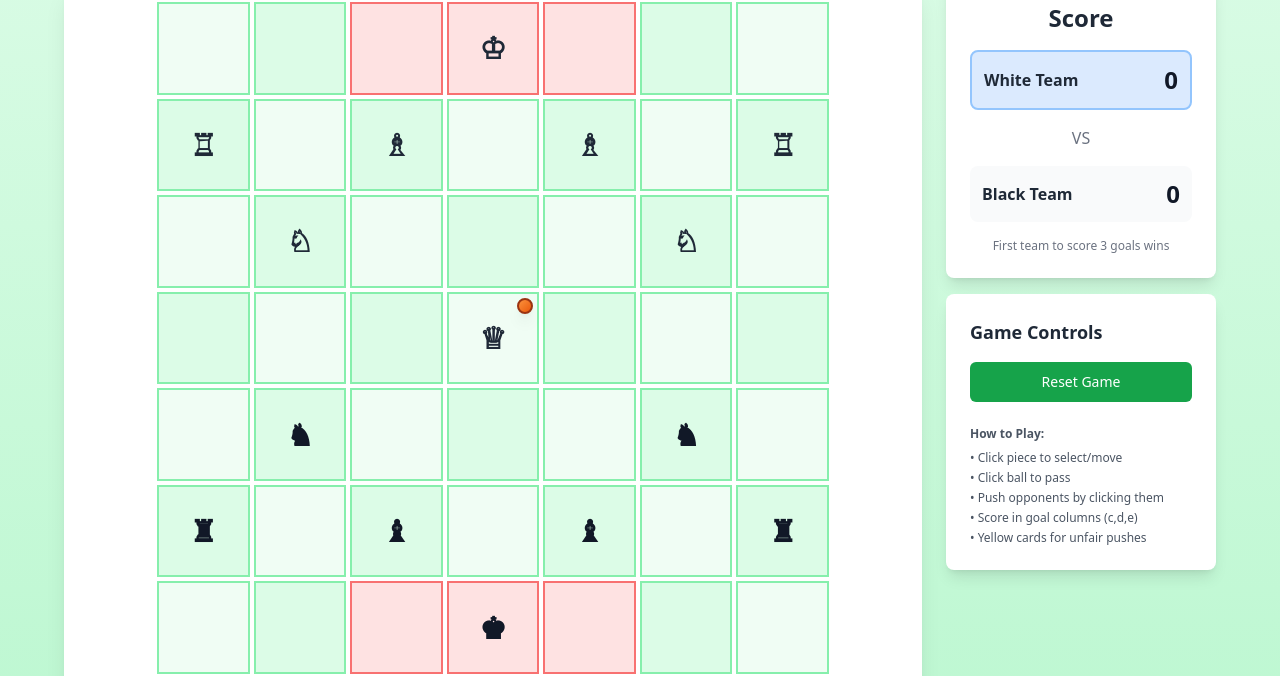
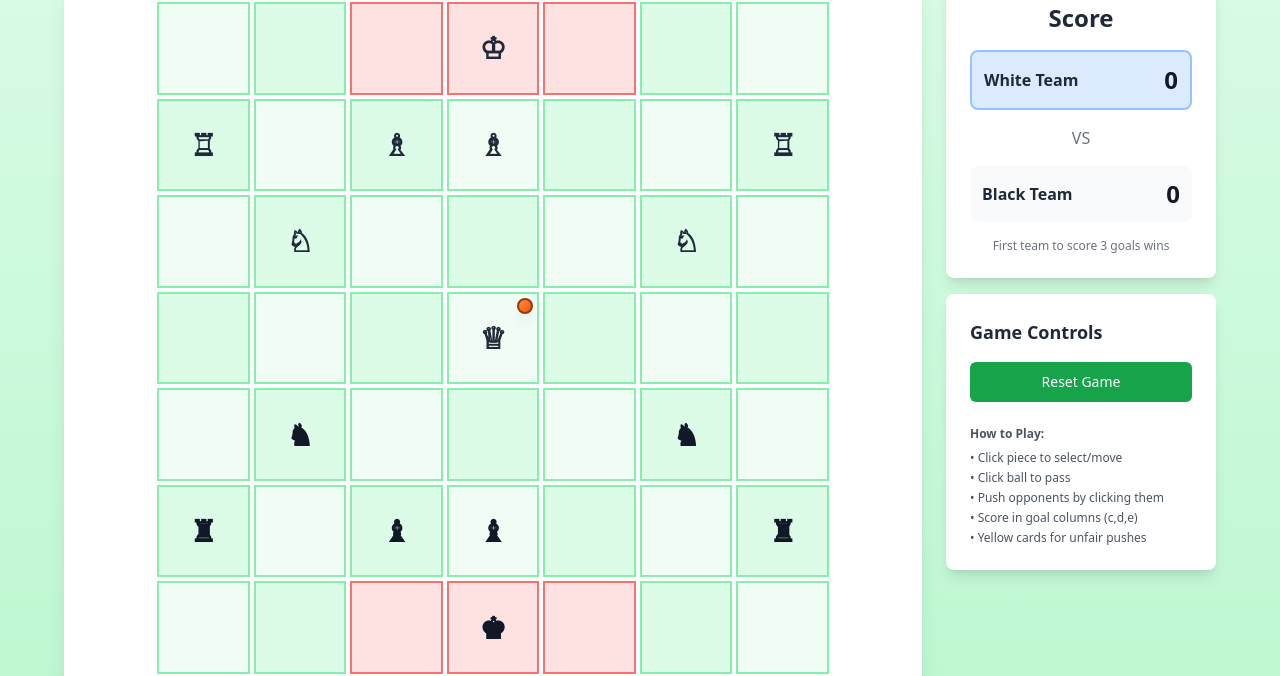
Before and after one commit to OmkarABarve/ChessPassers, a React (Vite) app: page / in a window 1280 px wide. Shown: the part 138-814 px from the top of the page. Built offline with nearby package versions, Linux system fonts and the light colour scheme.

Commit message:
Move bishops to left squares
Adjust starting positions of bishops to the left squares.

```diff
--- a/src/components/ChessFootball.tsx
+++ b/src/components/ChessFootball.tsx
@@ -9,7 +9,7 @@ const INITIAL_PIECES: Piece[] = [
   // White pieces
   { id: 'w-king', type: 'king', color: 'white', position: { row: 0, col: 3 }, cards: [] },
   { id: 'w-bishop1', type: 'bishop', color: 'white', position: { row: 1, col: 2 }, cards: [] },
-  { id: 'w-bishop2', type: 'bishop', color: 'white', position: { row: 1, col: 4 }, cards: [] },
+  { id: 'w-bishop2', type: 'bishop', color: 'white', position: { row: 1, col: 3 }, cards: [] },
   { id: 'w-knight1', type: 'knight', color: 'white', position: { row: 2, col: 1 }, cards: [] },
   { id: 'w-knight2', type: 'knight', color: 'white', position: { row: 2, col: 5 }, cards: [] },
   { id: 'w-rook1', type: 'rook', color: 'white', position: { row: 1, col: 0 }, cards: [] },
@@ -19,7 +19,7 @@ const INITIAL_PIECES: Piece[] = [
   // Black pieces
   { id: 'b-king', type: 'king', color: 'black', position: { row: 6, col: 3 }, cards: [] },
   { id: 'b-bishop1', type: 'bishop', color: 'black', position: { row: 5, col: 2 }, cards: [] },
-  { id: 'b-bishop2', type: 'bishop', color: 'black', position: { row: 5, col: 4 }, cards: [] },
+  { id: 'b-bishop2', type: 'bishop', color: 'black', position: { row: 5, col: 3 }, cards: [] },
   { id: 'b-knight1', type: 'knight', color: 'black', position: { row: 4, col: 1 }, cards: [] },
   { id: 'b-knight2', type: 'knight', color: 'black', position: { row: 4, col: 5 }, cards: [] },
   { id: 'b-rook1', type: 'rook', color: 'black', position: { row: 5, col: 0 }, cards: [] },
```
